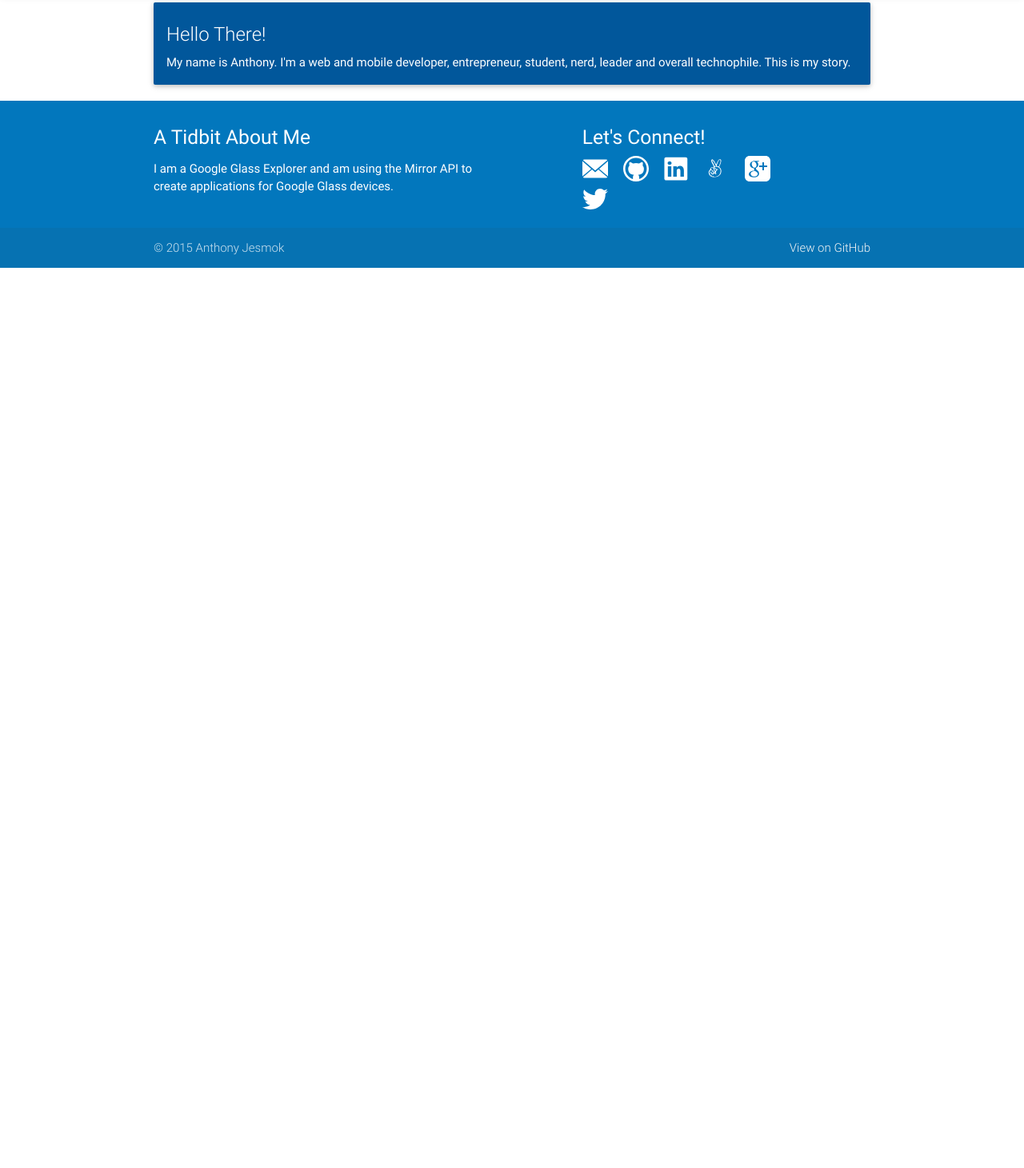
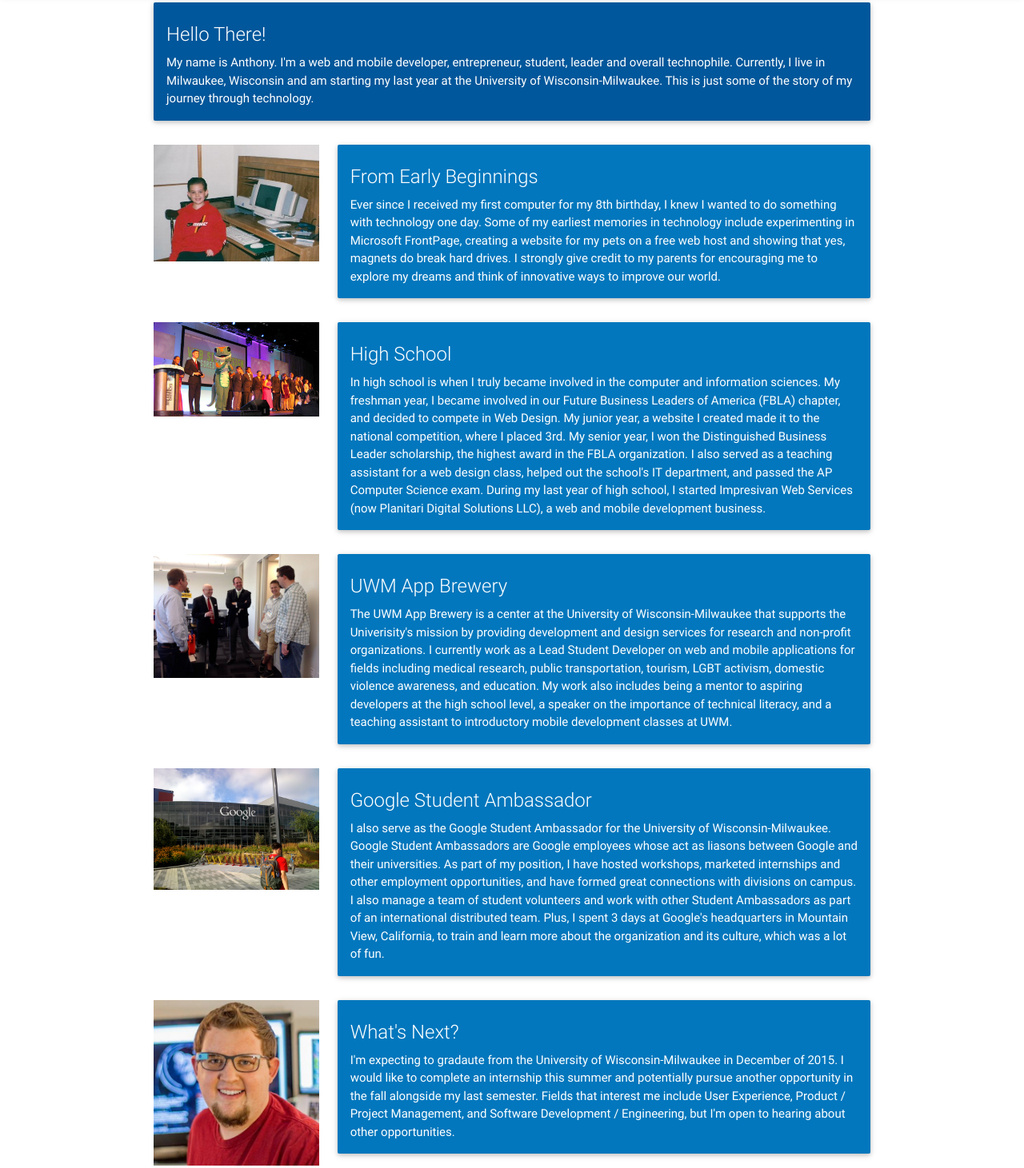
Before and after one commit to anthonyjesmok/anthonyjesmok-dotcom, a plain HTML site: page index.html in a window 1280 px wide. Shown: the part 71-1532 px from the top of the page at 80% size. Before the commit the page ends 800 px from the top, so only its background shows below. Drawn offline with nearby package versions, Linux system fonts and the light colour scheme.

Commit message:
Story
Story is complete.

```diff
--- a/css/custom.css
+++ b/css/custom.css
@@ -3,3 +3,6 @@
 	height: 32px;
 	margin-right: 15px;
 }
+.storyImage {
+	margin-top: 10px;
+}
--- a/index.html
+++ b/index.html
@@ -33,9 +33,74 @@
               <div class="card light-blue darken-4">
               <div class="card-content white-text">
                 <span class="card-title">Hello There!</span>
-                <p>My name is Anthony. I'm a web and mobile developer, entrepreneur, student, nerd, leader and overall technophile. This is my story.</p>
+                <p>My name is Anthony. I'm a web and mobile developer, entrepreneur, student, leader and overall technophile. Currently, I live in Milwaukee, Wisconsin and am starting my last year at the University of Wisconsin-Milwaukee. This is just some of the story of my journey through technology.</p>
               </div>
             </div>
+          </div>
+        </div>
+        <div class="row">
+          <div class="col s12 m3">
+            <img class="responsive-img storyImage" src="imgs/story/1.png">
+          </div>
+          <div class="col s12 m9">
+              <div class="card light-blue darken-3">
+                <div class="card-content white-text">
+                  <span class="card-title">From Early Beginnings</span>
+                  <p>Ever since I received my first computer for my 8th birthday, I knew I wanted to do something with technology one day. Some of my earliest memories in technology include experimenting in Microsoft FrontPage, creating a website for my pets on a free web host and showing that yes, magnets do break hard drives. I strongly give credit to my parents for encouraging me to explore my dreams and think of innovative ways to improve our world.</p>
+                </div>
+              </div>
+          </div>
+        </div>
+        <div class="row">
+          <div class="col s12 m3">
+            <img class="responsive-img storyImage" src="imgs/story/2.png">
+          </div>
+          <div class="col s12 m9">
+              <div class="card light-blue darken-3">
+                <div class="card-content white-text">
+                  <span class="card-title">High School</span>
+                  <p>In high school is when I truly became involved in the computer and information sciences. My freshman year, I became involved in our Future Business Leaders of America (FBLA) chapter, and decided to compete in Web Design. My junior year, a website I created made it to the national competition, where I placed 3rd. My senior year, I won the Distinguished Business Leader scholarship, the highest award in the FBLA organization. I also served as a teaching assistant for a web design class, helped out the school's IT department, and passed the AP Computer Science exam. During my last year of high school, I started Impresivan Web Services (now Planitari Digital Solutions LLC), a web and mobile development business.</p>
+                </div>
+              </div>
+          </div>
+        </div>
+        <div class="row">
+          <div class="col s12 m3">
+            <img class="responsive-img storyImage" src="imgs/story/3.png">
+          </div>
+          <div class="col s12 m9">
+              <div class="card light-blue darken-3">
+                <div class="card-content white-text">
+                  <span class="card-title">UWM App Brewery</span>
+                  <p>The UWM App Brewery is a center at the University of Wisconsin-Milwaukee that supports the Univerisity's mission by providing development and design services for research and non-profit organizations. I currently work as a Lead Student Developer on web and mobile applications for fields including medical research, public transportation, tourism, LGBT activism, domestic violence awareness, and education. My work also includes being a mentor to aspiring developers at the high school level, a speaker on the importance of technical literacy, and a teaching assistant to introductory mobile development classes at UWM.</p>
+                </div>
+              </div>
+          </div>
+        </div>
+        <div class="row">
+          <div class="col s12 m3">
+            <img class="responsive-img storyImage" src="imgs/story/4.png">
+          </div>
+          <div class="col s12 m9">
+              <div class="card light-blue darken-3">
+                <div class="card-content white-text">
+                  <span class="card-title">Google Student Ambassador</span>
+                  <p>I also serve as the Google Student Ambassador for the University of Wisconsin-Milwaukee. Google Student Ambassadors are Google employees whose act as liasons between Google and their universities. As part of my position, I have hosted workshops, marketed internships and other employment opportunities, and have formed great connections with divisions on campus. I also manage a team of student volunteers and work with other Student Ambassadors as part of an international distributed team. Plus, I spent 3 days at Google's headquarters in Mountain View, California, to train and learn more about the organization and its culture, which was a lot of fun.</p>
+                </div>
+              </div>
+          </div>
+        </div>
+        <div class="row">
+          <div class="col s12 m3">
+            <img class="responsive-img storyImage" src="imgs/story/5.png">
+          </div>
+          <div class="col s12 m9">
+              <div class="card light-blue darken-3">
+                <div class="card-content white-text">
+                  <span class="card-title">What's Next?</span>
+                  <p>I'm expecting to gradaute from the University of Wisconsin-Milwaukee in December of 2015. I would like to complete an internship this summer and potentially pursue another opportunity in the fall alongside my last semester. Fields that interest me include User Experience, Product / Project Management, and Software Development / Engineering, but I'm open to hearing about other opportunities.</p>
+                </div>
+              </div>
           </div>
         </div>
       </div>
```
Also changed, not shown: skills.html (added, +85 -0 lines), imgs/story/2.png (added), imgs/story/3.png (added), imgs/story/4.png (added), imgs/story/5.png (added), 1 other file.
